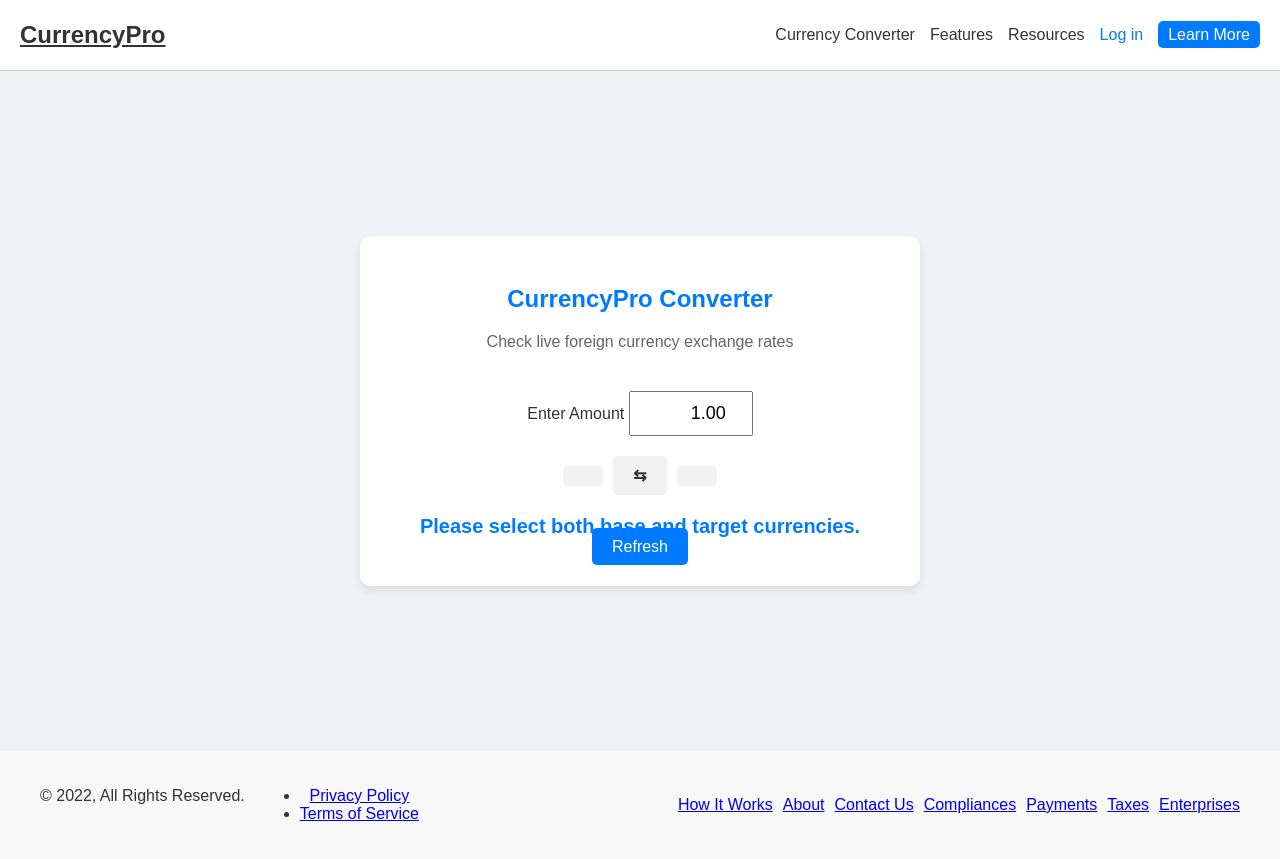
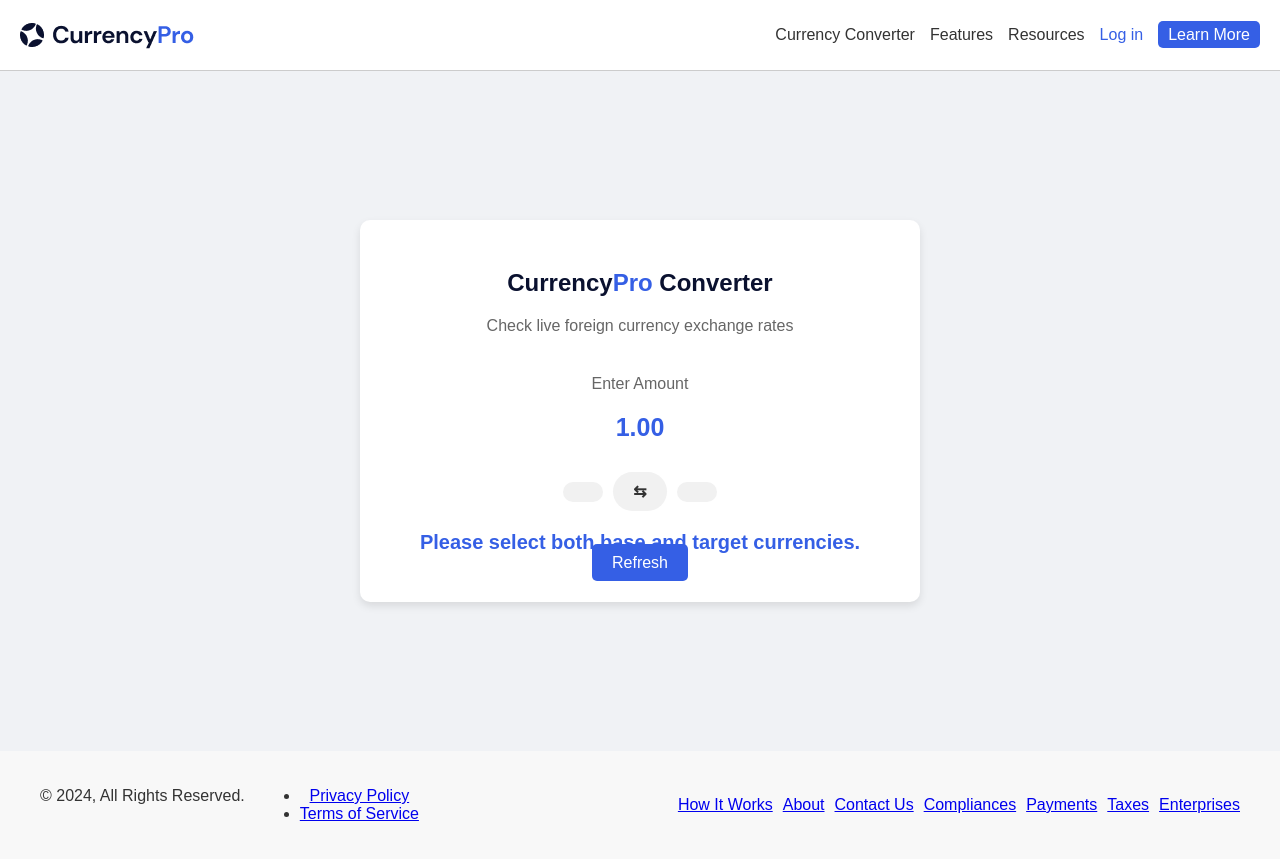
Before and after one commit to muratlevent/CurrencyPro, a website built with Vite: page results.html in a window 1280 px wide. Built offline with nearby package versions, Linux system fonts and the light colour scheme.

Commit message:
logo and minor interface update

```diff
--- a/results.html
+++ b/results.html
@@ -9,7 +9,9 @@
 <body>
 <header>
     <nav>
-        <a href="#" class="logo">CurrencyPro</a>
+        <a href="#" class="logo">
+            <img src="public/logo.png" alt="CurrencyPro Logo">
+        </a>
         <ul>
             <li><a href="#">Currency Converter</a></li>
             <li><a href="#">Features</a></li>
@@ -21,7 +23,7 @@
 </header>
 <main>
     <section class="converter">
-        <h1>CurrencyPro Converter</h1>
+        <h1>Currency<span class="pro">Pro</span> Converter</h1>
         <p>Check live foreign currency exchange rates</p>
         <label for="amount">Enter Amount</label>
         <input type="number" id="amount" name="amount" value="1.00" step="0.01" min="0">
@@ -38,7 +40,7 @@
 <footer>
     <div class="footer-content">
         <div class="footer-left">
-            <p>&copy; 2022, All Rights Reserved.</p>
+            <p>&copy; 2024, All Rights Reserved.</p>
             <ul>
                 <li><a href="#">Privacy Policy</a></li>
                 <li><a href="#">Terms of Service</a></li>
--- a/style.css
+++ b/style.css
@@ -19,10 +19,10 @@
     padding: 0 20px;
 }
 
-nav .logo {
-    font-size: 24px;
-    font-weight: bold;
-    color: #333;
+nav .logo img {
+    height: 40px;
+    vertical-align: middle;
+    margin-right: 10px;
 }
 
 nav ul {
@@ -42,11 +42,11 @@
 }
 
 nav ul li a.login {
-    color: #007BFF;
+    color: #355FE5;
 }
 
 nav ul li a.learn-more {
-    background-color: #007BFF;
+    background-color: #355FE5;
     color: #fff;
     padding: 5px 10px;
     border-radius: 5px;
@@ -79,7 +79,11 @@
 .converter h1 {
     margin-bottom: 20px;
     font-size: 24px;
-    color: #007BFF;
+    color: #0A112F;
+}
+
+h1 .pro {
+    color: #355FE5;
 }
 
 .converter p {
@@ -94,12 +98,32 @@
     align-items: center;
 }
 
+label[for="amount"] {
+    display: flex;
+    justify-content: center;
+    align-items: center;
+    margin-bottom: 10px;
+    font-size: 16px;
+    color: #666;
+}
+
 #amount {
     padding: 10px;
-    font-size: 18px;
+    font-size: 25px;
+    font-weight: bold;
     width: 100px;
-    text-align: right;
+    text-align: center;
     margin-bottom: 20px;
+    border: none;
+    color: #355FE5;
+    -moz-appearance: textfield;
+    outline: none;
+}
+
+#amount::-webkit-inner-spin-button,
+#amount::-webkit-outer-spin-button {
+    -webkit-appearance: none;
+    margin: 0;
 }
 
 .currency-pair {
@@ -108,12 +132,13 @@
     justify-content: center;
     gap: 10px;
     margin-bottom: 20px;
+
 }
 
 .currency-pair span {
     padding: 10px 20px;
     background-color: #f1f1f1;
-    border-radius: 5px;
+    border-radius: 20px;
     font-size: 16px;
     font-weight: bold;
     color: #333;
@@ -128,13 +153,13 @@
     margin-top: 20px;
     font-size: 20px;
     font-weight: bold;
-    color: #007BFF;
+    color: #355FE5;
 }
 
 #refresh {
     margin-top: 20px;
     padding: 10px 20px;
-    background-color: #007BFF;
+    background-color: #355FE5;
     color: #fff;
     text-decoration: none;
     border-radius: 5px;
@@ -142,7 +167,7 @@
 }
 
 #refresh:hover {
-    background-color: #0056b3;
+    background-color: #355FE5;
 }
 
 .currency-selection {
@@ -171,7 +196,7 @@
 }
 
 .currency-options button.selected {
-    border-color: #007BFF;
+    border-color: #355FE5;
     background-color: #e7f3ff;
 }
 
@@ -180,7 +205,7 @@
     margin-top: 20px;
     padding: 10px 20px;
     border: none;
-    background-color: #007BFF;
+    background-color: #355FE5;
     color: #fff;
     border-radius: 5px;
     cursor: pointer;
@@ -197,7 +222,7 @@
 .track-link {
     margin-top: 20px;
     padding: 10px 20px;
-    background-color: #007BFF;
+    background-color: #355FE5;
     color: #fff;
     text-decoration: none;
     border-radius: 5px;
@@ -252,7 +277,7 @@
 }
 
 .dropdown-button {
-    background-color: #007BFF;
+    background-color: #355FE5;
     color: white;
     padding: 10px 20px;
     border: none;
@@ -273,7 +298,7 @@
     display: block;
     margin: 10px auto;
     padding: 10px 20px;
-    background-color: #007BFF;
+    background-color: #355FE5;
     color: #fff;
     border: none;
     border-radius: 5px;
```
Also changed, not shown: index.html (+4 -2 lines), public/Logo.png (added).
